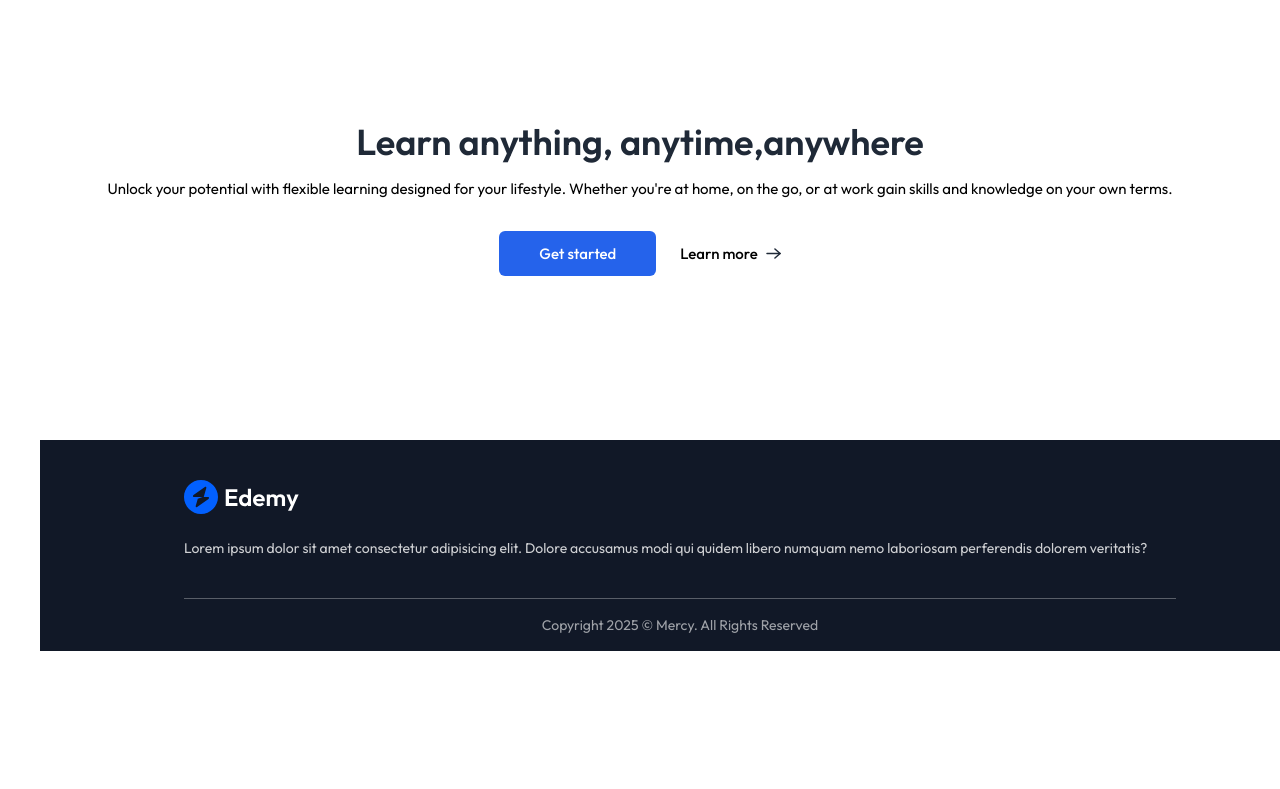
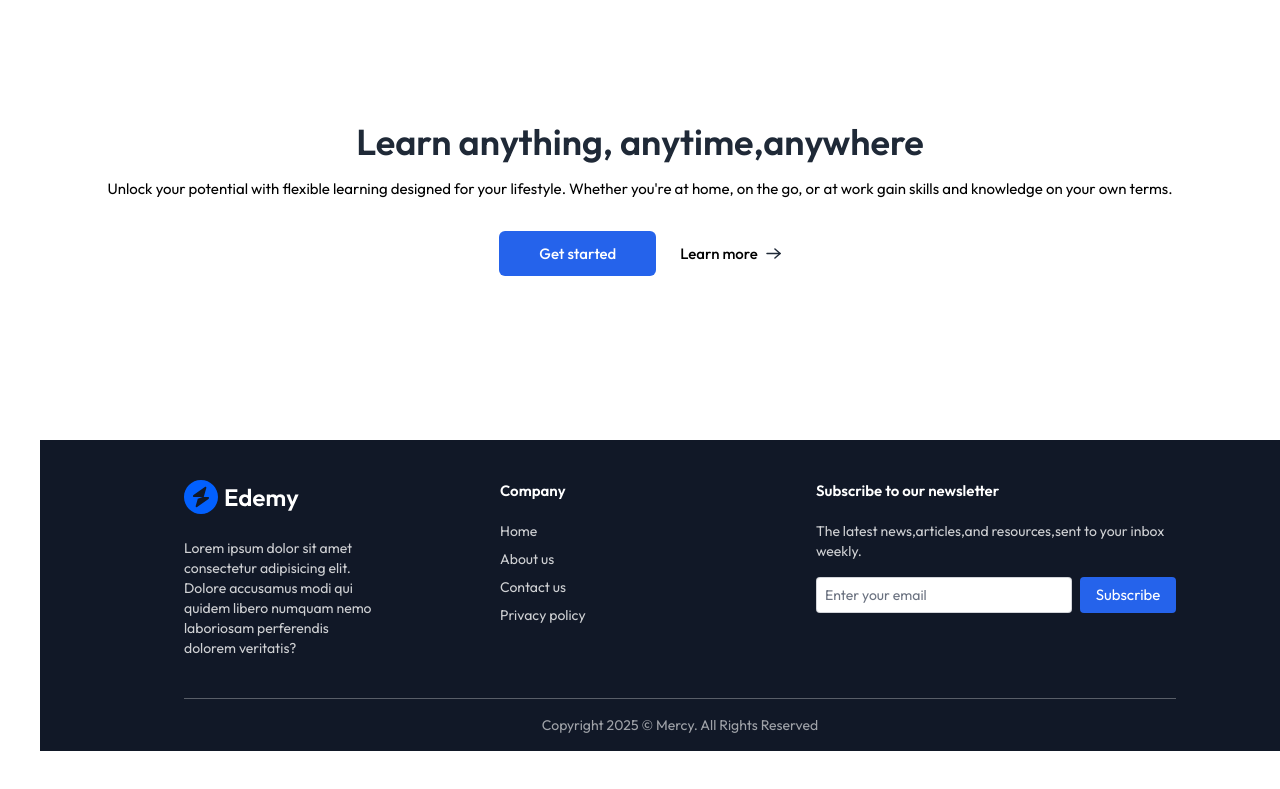
Before and after one commit to mercy-rotich/lms-website, a React (Vite) app in the folder client/: page / in a window 1280 px wide. Shown: the part 2173-2962 px from the top of the page. Before the commit the page ends 2864 px from the top, so only its background shows below. Built offline with nearby package versions, Linux system fonts and the light colour scheme; no server answers; a web font is replaced by a local one.

Commit message:
finished the footer section

```diff
--- a/client/src/components/student/Footer.jsx
+++ b/client/src/components/student/Footer.jsx
@@ -11,6 +11,23 @@ const Footer = () => {
               <p className='mt-6 text-center md:text-left text-sm text-white/80'>Lorem ipsum dolor sit amet consectetur adipisicing elit. Dolore accusamus modi qui quidem libero numquam nemo laboriosam perferendis dolorem veritatis?
               </p>
             </div>
+            <div className='flex flex-col md:items-start items-center w-full'>
+              <h2 className='font-semibold text-white mb-5'>Company</h2>
+              <ul className='flex md:flex-col w-full justify-between text-sm text-white/80 md:space-y-2'>
+                <li><a href="#">Home</a></li>
+                <li><a href="#">About us</a></li>
+                <li><a href="#">Contact us</a></li>
+                <li><a href="#">Privacy policy</a></li>
+              </ul>
+            </div>
+            <div className='hidden md:flex flex-col items-start w-full'>
+                <h2 className='font-semibold text-white mb-5'>Subscribe to our newsletter</h2>
+                <p className='text-sm text-white/80'>The latest news,articles,and resources,sent to your inbox weekly.</p>
+                <div className='flex items-center gap-2 pt-4'>
+                  <input type="email" placeholder='Enter your email' className='border border-gray-500/30 bg-gray text-gray-500 placeholder-gray-500 outline-none w-64 h-9 rounded px-2 text-sm'/>
+                  <button className='bg-blue-600 w-24 h-9 text-white rounded'>Subscribe</button>
+                </div>
+            </div>
         </div>
         <p className='py-4 text-center text-xs md:text-sm text-white/60'>Copyright 2025 © Mercy. All Rights Reserved</p>
       </footer>
```
